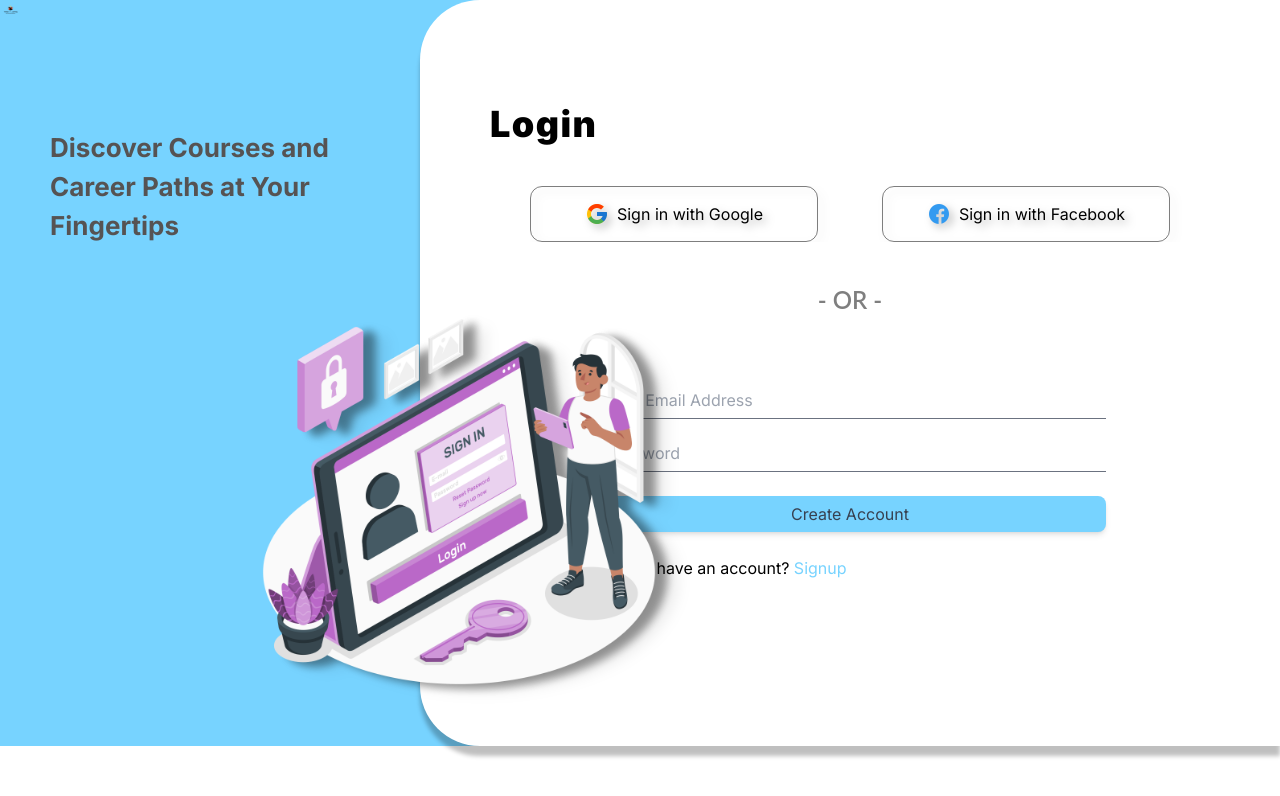
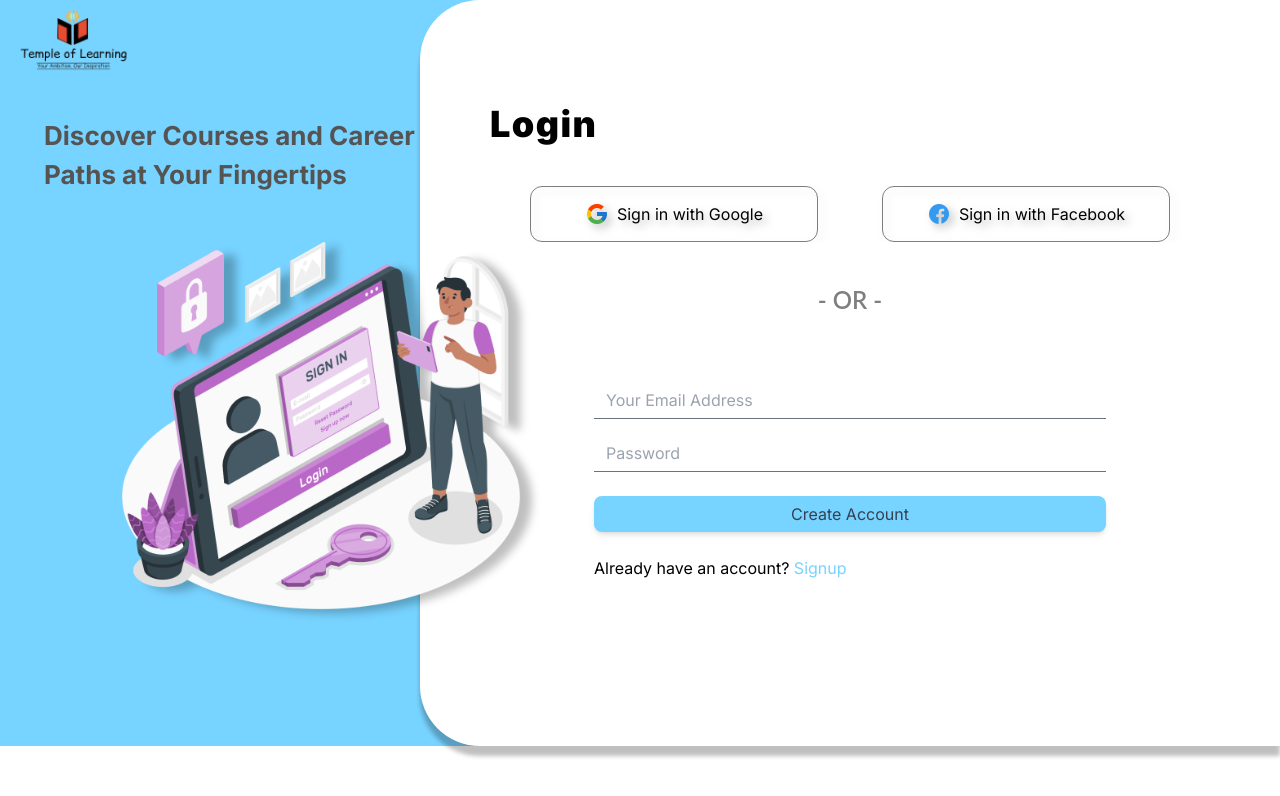
Before and after one commit to Team-Engineers/temple-of-learning-new, a React (Create React App) app: page /login in a window 1280 px wide. Shown: the top 796 px of the page. Built offline with nearby package versions, Linux system fonts and the light colour scheme.

Commit message:
Changes in login and signup

```diff
--- a/src/pages/Login/Login.jsx
+++ b/src/pages/Login/Login.jsx
@@ -12,15 +12,15 @@ import './login.css'
 function Login() {
   return (
     <div className="signup">
+   <div className=" ml-3">
       <div className='logo'>
         <img src={logo} alt='logo'></img>
       </div>
-      <div>
-      <div className="discover">
+      <div className="discover pb-6">
         <p>Discover Courses and Career
           Paths at Your Fingertips</p>
       </div>
-      <div className='img-sec'>
+      <div className='img_sec'>
         <img src={moblogin} alt=''></img>
       </div>
       </div>
--- a/src/pages/Login/login.css
+++ b/src/pages/Login/login.css
@@ -3,43 +3,34 @@
     height: 100%;
     display: inline-flex;
     background-color: #77D3FF;
-    ;
 }
 
-
 .second{
-padding: 70px;
-width: 70%;
+width: 80%;
 background: #FFFFFF;
 box-shadow: 0px 10px 4px rgba(0, 0, 0, 0.25);
 border-radius: 60px 0px 0px 60px;
 }
 
-
-.discover p{
-
+.discover{
 font-weight: 700;
 font-size: 26px;
-padding-left: 2rem;
-padding-top: 8rem;
+color: #565353;
+/* position: relative; */
+}
 
-color: #565353;
-position: relative;
-}
 .logo{
-width: 100px;
-height: 50px;
+width: 120px;
+height: 20px;
 padding-top: 5px;
 padding-left: 3px;
-
 }
-
-.img-sec{
-   width:  402px;
-    height:398px;
-   margin-top: 50px;
-    /* margin-left:10px; */
-    /* background: url(../../assets/signupImg/mobSign.png); */
+.img_sec img{
+    /* position: relative;   */
+    width: 450px;
+    height: 400px;
+    margin-left:105px;
+    /* margin-top: -10px; */
     filter: drop-shadow(12px 4px 4px rgba(0, 0, 0, 0.25));
 }
 .account{
--- a/src/pages/Signup/Signup.jsx
+++ b/src/pages/Signup/Signup.jsx
@@ -10,10 +10,10 @@ import './signup.css'
 function Signup() {
   return (
     <div className="signup flex">
+       <div className="ml-3">
       <div className='tol-logo'>
         <img src={Tollogo} alt='logo'></img>
       </div>
-      <div>
       <div className="discover">
         <p>Discover Courses and Career
           Paths at Your Fingertips</p>
--- a/src/pages/Signup/signup.css
+++ b/src/pages/Signup/signup.css
@@ -8,7 +8,7 @@
 
 .second{
 padding: 70px;
-width: 70%;
+width: 80%;
 background: #FFFFFF;
 box-shadow: 0px 10px 4px rgba(0, 0, 0, 0.25);
 border-radius: 60px 0px 0px 60px;
@@ -17,27 +17,26 @@ border-radius: 60px 0px 0px 60px;
 
 
 .discover p{
-
 font-weight: 700;
 font-size: 26px;
 padding-left: 2rem;
-padding-top: 8rem;
+padding-top: 6rem;
 color: #565353;
 position: relative;
 }
 .tol-logo{
-width: 100px;
-height: 50px;
+width: 120px;
+height: 20px;
 padding-top: 5px;
 padding-left: 3px;
 }
 
 .img-sec img{
-    /* position: fixed; */
-    width: 402px;
-    height:398px;
-    margin-top: 50px;
-   margin-left:15rem;
+    /* position:absolute; */
+    width: 520px;
+    height:530px;
+    margin-top:10px;
+   margin-left:105px;
 filter: drop-shadow(12px 4px 4px rgba(0, 0, 0, 0.25));
 }
 .account{
```
Also changed, not shown: 1 other file (tests, documents, lock files or other folders).
